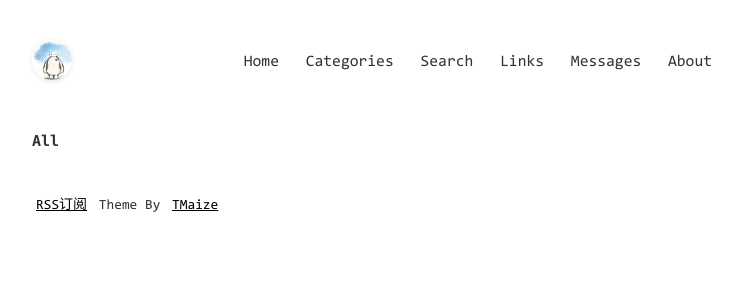
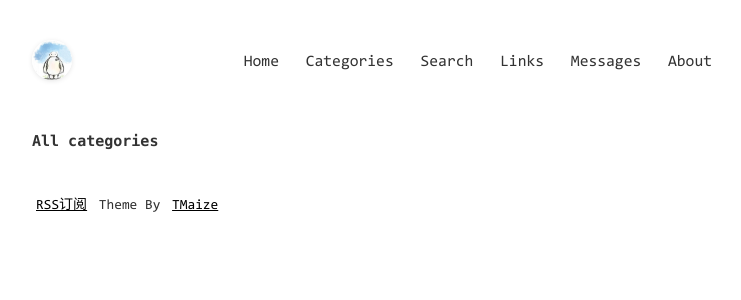
Before and after one commit to Jieqianyu/Jieqianyu.github.io, a Jekyll site: the page built from pages/categories.html, in a window 1280 px wide. Shown: the top 300 px of the page, without its empty margins (268-1009 px from the left). Built offline with Jekyll 4.4.1, drawn with Linux system fonts in a browser that asks for light colours; comment, search, counter and statistics services are not loaded.

Commit message:
Update categories.html

```diff
--- a/pages/categories.html
+++ b/pages/categories.html
@@ -1,11 +1,11 @@
 ---
 layout: page
-title: Article categories
+title: Article Categories
 ---
 
 <div class="page page-categories">
   <div class="list-category">
-    <h2>All</h2>
+    <h2>All categories</h2>
     <div>
       {%- for category in site.categories %}
       <a href="javascript:document.getElementById('{{ category[0] }}').scrollIntoView()">{{ category[0] }}</a>
```
